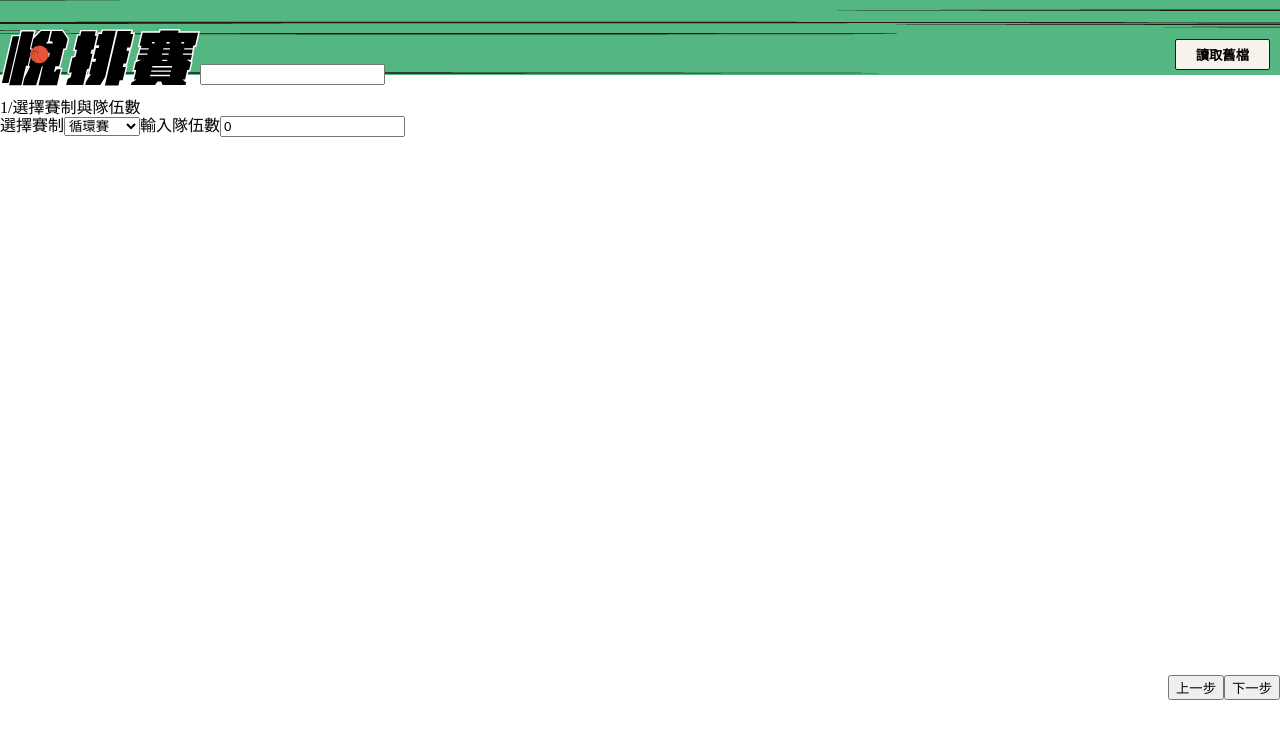
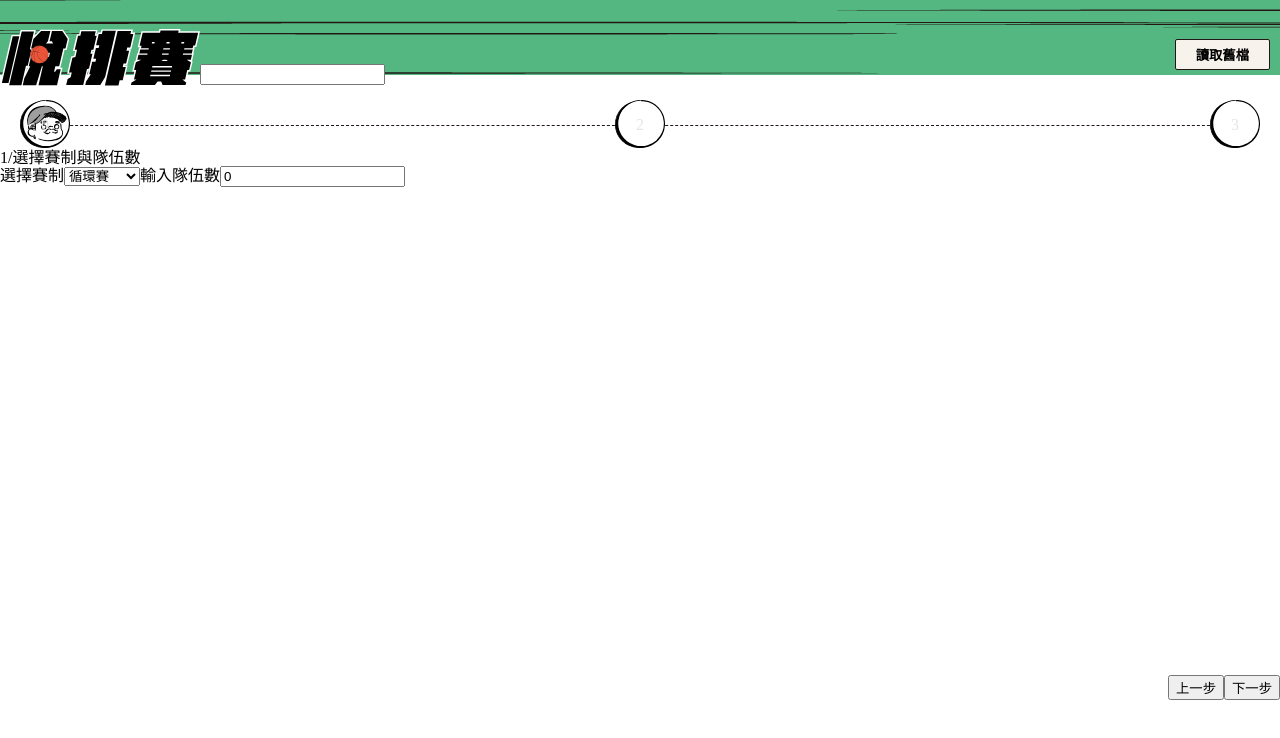
Before and after one commit to wenyo/yue-pai, a Vue app: page /step_one in a window 1280 px wide. Shown: the top 738 px of the page. Built offline with nearby package versions, Linux system fonts and the light colour scheme.

Commit message:
add step line

```diff
--- /dev/null
+++ b/src/components/StepLine.vue
@@ -0,0 +1,55 @@
+<template>
+  <ul>
+    <template v-for="idx in Object.values(STEP_IDX)" :key="idx">
+      <li v-if="nowStep === idx" class="now-step">0</li>
+      <li v-else>{{ idx }}</li>
+    </template>
+  </ul>
+</template>
+
+<script>
+import { STEP_IDX } from "../utils/Enum";
+export default {
+  props: ["nowStep"],
+  data() {
+    return {
+      STEP_IDX,
+    };
+  },
+};
+</script>
+
+<style lang="scss" scoped>
+ul {
+  display: flex;
+  justify-content: space-between;
+  padding: 0 20px;
+}
+
+li {
+  width: 50px;
+  height: 50px;
+  display: flex;
+  justify-content: center;
+  align-items: center;
+  background: url("../assets/img/step-bg.svg") no-repeat;
+  color: $dark-400;
+  position: relative;
+
+  &.now-step {
+    background: url("../assets/img/step-now.svg") no-repeat;
+  }
+}
+
+ul {
+  & :not(:last-child)::after {
+    content: "";
+    width: calc(50vw - 20px);
+    height: 1px;
+    position: absolute;
+    z-index: -1;
+    left: 0;
+    border-bottom: 1px dashed $dark-100;
+  }
+}
+</style>
--- a/src/utils/Enum.js
+++ b/src/utils/Enum.js
@@ -81,3 +81,9 @@ export const BUTTON_TYPE = {
   FORTH: "forth",
   FIVE: "five",
 };
+
+export const STEP_IDX = {
+  ONE: 1,
+  TWO: 2,
+  THREE: 3,
+};
--- a/src/views/StepOne.vue
+++ b/src/views/StepOne.vue
@@ -1,6 +1,7 @@
 <template>
   <Header />
   <div class="contain">
+    <StepLine :now-step="1" />
     <div class="article">
       <h3>1/選擇賽制與隊伍數</h3>
       <label for="contest">選擇賽制</label>
@@ -32,13 +33,14 @@
 import { mapMutations, mapState } from "vuex";
 import { CONTEST_TYPE } from "../utils/Enum.js";
 import Header from "../components/Header.vue";
+import StepLine from "../components/StepLine.vue";
 export default {
   data() {
     return {
       CONTEST_TYPE,
     };
   },
-  components: { Header },
+  components: { Header, StepLine },
   computed: {
     ...mapState(["type", "teamCount"]),
     teamCountNum: {
```
Also changed, not shown: src/assets/img/step-bg.svg (added), src/assets/img/step-now.svg (added).
